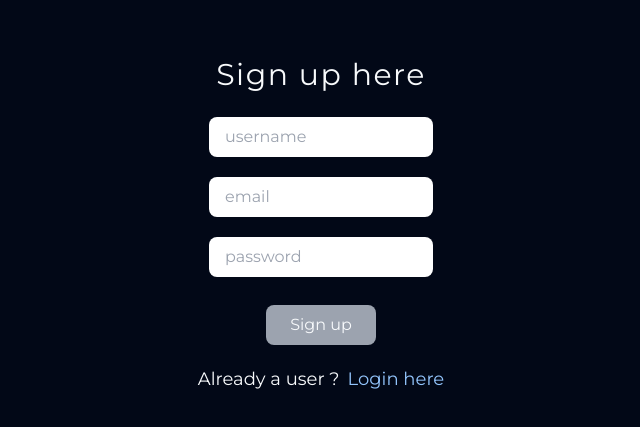
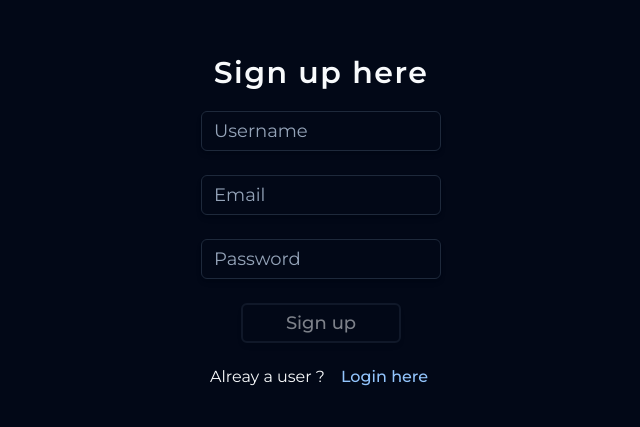
Before and after one commit to Aftab1112/NextJS-Authentication-App, a Next.js app: page /signup in a window 1280 px wide. Shown: the part 175-602 px from the top of the page, without its empty margins (319-959 px from the left). Built offline with nearby package versions, Linux system fonts and the light colour scheme.

Commit message:
modified loading button in login and signup page

```diff
--- a/src/app/login/page.tsx
+++ b/src/app/login/page.tsx
@@ -1,6 +1,5 @@
 "use client";
 import axios from "axios";
-import Link from "next/link";
 import { useRouter } from "next/navigation";
 import React, { useEffect } from "react";
 import { useState } from "react";
@@ -36,8 +35,8 @@ const LoginPage: React.FC = () => {
       setLoading(true);
       const response = await axios.post("/api/users/login", user);
       const successMessage = response.data.message;
-      toast({ description: successMessage });
       router.push("/");
+      toast({ title: successMessage });
     } catch (error) {
       const errorMessage =
         axios.isAxiosError(error) && error.response
@@ -83,9 +82,10 @@ const LoginPage: React.FC = () => {
 
       <div className="py-3">
         {loading ? (
-          <ButtonLoading />
+          <ButtonLoading>Logging In</ButtonLoading>
         ) : (
           <Button
+            className="px-[51.5px]"
             variant="outline"
             size="lg"
             onClick={onLogin}
@@ -110,9 +110,9 @@ const LoginPage: React.FC = () => {
       <div className="flex items-center justify-center">
         <p className="ml-4">Forgot password ?</p>
         <Button
-          onClick={() => router.push("/forgotpassword")}
           className="text-base text-blue-300"
           variant="link"
+          onClick={() => router.push("/forgotpassword")}
         >
           Reset here
         </Button>
--- a/src/app/signup/page.tsx
+++ b/src/app/signup/page.tsx
@@ -1,11 +1,12 @@
 "use client";
 import axios from "axios";
-import Link from "next/link";
 import { useRouter } from "next/navigation";
 import React, { useEffect } from "react";
 import { useState } from "react";
-import toast from "react-hot-toast";
-import Loader from "../components/Loader";
+import { Input } from "@/components/ui/input";
+import { ButtonLoading } from "@/components/ui/buttonloading";
+import { Button } from "@/components/ui/button";
+import { useToast } from "@/components/ui/use-toast";
 
 interface User {
   username: string;
@@ -21,6 +22,7 @@ interface UserErrors {
 
 const SignUpPage: React.FC = () => {
   const router = useRouter();
+  const { toast } = useToast();
   const [user, setUser] = useState<User>({
     username: "",
     email: "",
@@ -71,14 +73,15 @@ const SignUpPage: React.FC = () => {
     try {
       setLoading(true);
       const response = await axios.post("/api/users/signup", user);
-      toast.success(response.data.message);
+      const successMessage = response.data.message;
+      toast({ title: successMessage });
       router.push("/login");
     } catch (error) {
       const errorMessage =
         axios.isAxiosError(error) && error.response
           ? error.response.data.error
           : "Internal Server Error";
-      toast.error(errorMessage);
+      toast({ variant: "destructive", title: errorMessage });
     } finally {
       setLoading(false);
     }
@@ -96,61 +99,74 @@ const SignUpPage: React.FC = () => {
 
   return (
     <div className="flex flex-col items-center justify-center min-h-screen py-2">
-      <Loader loading={loading} />
-      <h1 className="mb-2 text-3xl tracking-wider">Sign up here</h1>
+      <h1 className="mb-2 text-3xl font-semibold tracking-wider">
+        Sign up here
+      </h1>
 
-      <input
-        className="px-4 py-2 my-4 text-black border-none rounded-lg"
+      <div className="w-[240px] py-3">
+        <Input
           type="text"
           id="username"
           value={user.username}
           onChange={onChange}
-        placeholder="username"
-      />
+          placeholder="Username"
+        ></Input>
+      </div>
       {userErrors.username && (
         <p className="mb-2 text-sm text-red-500">{userErrors.username}</p>
       )}
 
-      <input
-        className="px-4 py-2 my-4 mt-1 text-black border-none rounded-lg"
+      <div className="w-[240px] py-3">
+        <Input
           type="email"
           id="email"
           value={user.email}
           onChange={onChange}
-        placeholder="email"
-      />
+          placeholder="Email"
+        ></Input>
+      </div>
       {userErrors.email && (
         <p className="mb-2 text-sm text-red-500">{userErrors.email}</p>
       )}
 
-      <input
-        className="px-4 py-2 my-4 mt-1 text-black border-none rounded-lg"
+      <div className="w-[240px] py-3">
+        <Input
           type="password"
           id="password"
           value={user.password}
           onChange={onChange}
-        placeholder="password"
-      />
+          placeholder="Password"
+        ></Input>
+      </div>
       {userErrors.password && (
         <p className="mb-2 text-sm text-red-500">{userErrors.password}</p>
       )}
 
-      <button
-        className={`px-6 py-2 mt-3 transition duration-200 ${
-          buttonDisabled
-            ? "bg-gray-400 cursor-default"
-            : "bg-blue-800 hover:bg-blue-600"
-        } rounded-lg `}
+      <div className="py-3">
+        {loading ? (
+          <ButtonLoading>Signing up</ButtonLoading>
+        ) : (
+          <Button
+            className="px-[42.5px]"
+            variant="outline"
+            size="lg"
             onClick={onSignUp}
+            disabled={buttonDisabled}
           >
             Sign up
-      </button>
+          </Button>
+        )}
+      </div>
 
-      <div className="flex mt-5">
-        <p className="mr-2 text-lg">Already a user ?</p>
-        <Link className="text-lg text-blue-300" href="/login">
+      <div className="flex items-center justify-center mt-1">
+        <p className="ml-3">Alreay a user ?</p>
+        <Button
+          className="text-base text-blue-300"
+          variant="link"
+          onClick={() => router.push("/login")}
+        >
           Login here
-        </Link>
+        </Button>
       </div>
     </div>
   );
--- a/src/components/ui/button.tsx
+++ b/src/components/ui/button.tsx
@@ -14,7 +14,7 @@ const buttonVariants = cva(
         destructive:
           "bg-destructive text-destructive-foreground shadow-sm hover:bg-destructive/90",
         outline:
-          "border border-[2px] font-semibold bg-background shadow-md hover:bg-accent hover:text-accent-foreground",
+          "border border-[2px] bg-background shadow-md hover:bg-accent hover:text-accent-foreground",
         secondary:
           "bg-secondary text-secondary-foreground shadow-sm hover:bg-secondary/80",
         ghost: "hover:bg-accent hover:text-accent-foreground",
--- a/src/components/ui/buttonloading.tsx
+++ b/src/components/ui/buttonloading.tsx
@@ -1,12 +1,16 @@
+import React from "react";
 import { ReloadIcon } from "@radix-ui/react-icons";
-
 import { Button } from "@/components/ui/button";
 
-export function ButtonLoading() {
+interface ButtonLoadingProps {
+  children: React.ReactNode;
+}
+
+export const ButtonLoading: React.FC<ButtonLoadingProps> = ({ children }) => {
   return (
-    <Button variant="outline" size="lg" className="px-5" disabled>
-      <ReloadIcon className="mr-2 h-4 w-4 animate-spin" />
-      Logging In
+    <Button className="h-10 rounded-md" disabled>
+      <ReloadIcon className="w-4 h-4 mr-2 animate-spin" />
+      {children}
     </Button>
   );
-}
+};
```
Lines whose indentation alone changed are shown as unchanged.
